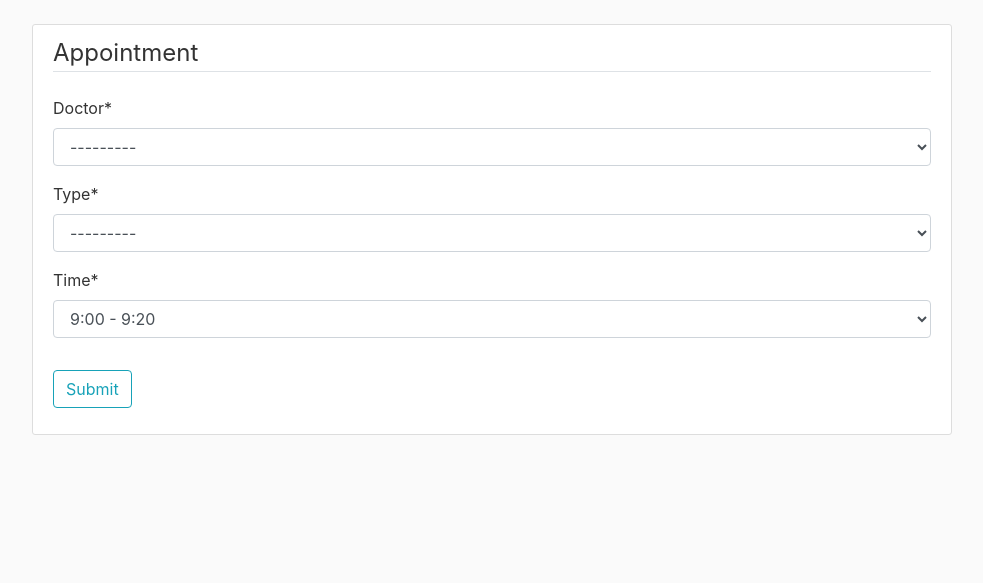
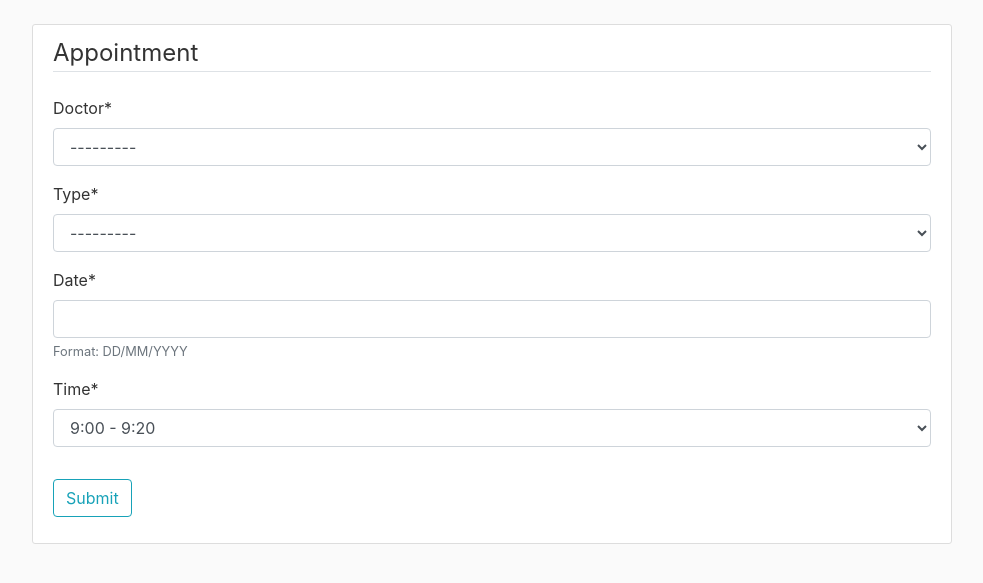
Before and after one commit to misakagaming/medic_project_re, a Django app: page /appointments/ in a window 1280 px wide. Shown: the part 56-639 px from the top of the page, without its empty margins (53-1036 px from the left). Run offline with Django 4.2, Linux system fonts and the light colour scheme; the visitor is signed in with stand-in values (Sample User, id 1); data comes from the database, SQL or seed files in the repository; data that the repository does not hold is empty; some libraries are stand-ins or nearby versions.

Commit message:
added dates to appointments and fixed buggy tables

```diff
--- a/appointment/forms.py
+++ b/appointment/forms.py
@@ -8,11 +8,12 @@ class AppointmentForm(forms.ModelForm):
     queryset = User.objects.filter(profile__user_type='b')
     doctor = forms.ModelChoiceField(queryset=queryset)
     time = forms.ChoiceField(choices=TIME_CHOICES)
+    date = forms.DateField(input_formats=['%d/%m/%Y'], help_text='Format: DD/MM/YYYY')
     type = forms.ModelChoiceField(queryset=IllnessType.objects.all())
 
     class Meta:
         model = Appointment
-        fields = ['doctor', 'type', 'time']
+        fields = ['doctor', 'type', 'date', 'time']
 
 
 class TreatmentForm(forms.ModelForm):
--- a/appointment/models.py
+++ b/appointment/models.py
@@ -2,6 +2,7 @@ from django.db import models
 from history.models import IllnessType
 from users.models import Profile
 from django.contrib.auth.models import User
+from django.utils import timezone
 
 # Create your models here.
 TIME_CHOICES = (('a', '9:00 - 9:20'),
@@ -26,8 +27,10 @@ class Appointment(models.Model):
     patient = models.ForeignKey(User, related_name="patient", on_delete=models.CASCADE)
     type = models.ForeignKey(IllnessType, null=True, on_delete=models.CASCADE)
     doctor = models.ForeignKey(User, null=True, related_name="doctor", on_delete=models.CASCADE)
+    date = models.DateField(default=timezone.now)
     time = models.CharField(max_length=1, choices=TIME_CHOICES)
     active = models.BooleanField(default=True)
 
     class Meta:
-        unique_together = (('patient', 'time'), ('doctor', 'time'))
+        constraints = [models.UniqueConstraint(fields=['patient', 'time', 'date'], name='patient appointment time'),
+                       models.UniqueConstraint(fields=['doctor', 'time', 'date'], name='doctor appointment time')]
--- a/appointment/templates/appointment_detail.html
+++ b/appointment/templates/appointment_detail.html
@@ -7,6 +7,7 @@
             <th>Patient</th>
             <th>Doctor</th>
             <th>Time</th>
+            <th>Date</th>
             <th>Illness Type</th>
             <th>Is Active</th>
             {% if type == 'b' %}
@@ -17,6 +18,7 @@
             <td>{{ appointment.patient }}</td>
             <td>{{ appointment.doctor }}</td>
             <td>{{ appointment.get_time_display }}</td>
+            <td>{{ appointment.date }}</td>
             <td>{{ appointment.type }}</td>
             {% if appointment.active %}
                 <td>Yes</td>
--- a/appointment/templates/create_appointment.html
+++ b/appointment/templates/create_appointment.html
@@ -7,7 +7,7 @@
             {% csrf_token %}
             <fieldset class="form-group">
                 <legend class="border-bottom mb-4">Appointment</legend>
-                {{ form|crispy  }}
+                {{ form|crispy }}
             </fieldset>
             <div class="form-group">
                 <button class="btn btn-outline-info" type="submit">Submit</button>
--- a/appointment/views.py
+++ b/appointment/views.py
@@ -21,7 +21,8 @@ class MakeAppointmentView(LoginRequiredMixin, View):
     def post(self, request):
         form = AppointmentForm(request.POST)
         if form.is_valid():
-            if not Appointment.objects.filter(time=form.cleaned_data.get('time'), patient=request.user):
+            if not Appointment.objects.filter(time=form.cleaned_data.get('time'), date=form.cleaned_data.get('date'),
+                                              patient=request.user):
                 appointment = form.save(commit=False)
                 appointment.patient = request.user
                 appointment.save()
@@ -57,11 +58,11 @@ class ListAppointmentsView(View):
             return redirect('hospital-home')
         profile = Profile.objects.get(user__username=username)
         if profile.user_type == 'a':
-            queryset = Appointment.objects.filter(patient__username=username).order_by('time').filter(active=True)
-            queryset2 = Appointment.objects.filter(patient__username=username).order_by('time')
+            queryset = Appointment.objects.filter(patient__username=username).order_by('date', 'time').filter(active=True)
+            queryset2 = Appointment.objects.filter(patient__username=username).order_by('date', 'time')
         else:
-            queryset = Appointment.objects.filter(doctor__username=username).order_by('time').filter(active=True)
-            queryset2 = Appointment.objects.filter(doctor__username=username).order_by('time')
+            queryset = Appointment.objects.filter(doctor__username=username).order_by('date', 'time').filter(active=True)
+            queryset2 = Appointment.objects.filter(doctor__username=username).order_by('date', 'time')
         context = {
             'user': User.objects.get(username=username),
             'user_type': profile.user_type,
```
Also changed, not shown: appointment/templates/user_appointments.html (+7 -4 lines), appointment/migrations/0006_appointment_date.py (added), appointment/migrations/0007_alter_appointment_unique_together_and_more.py (added).
